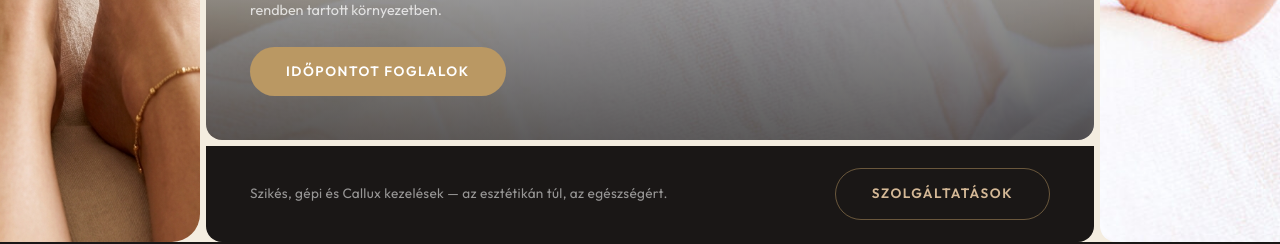
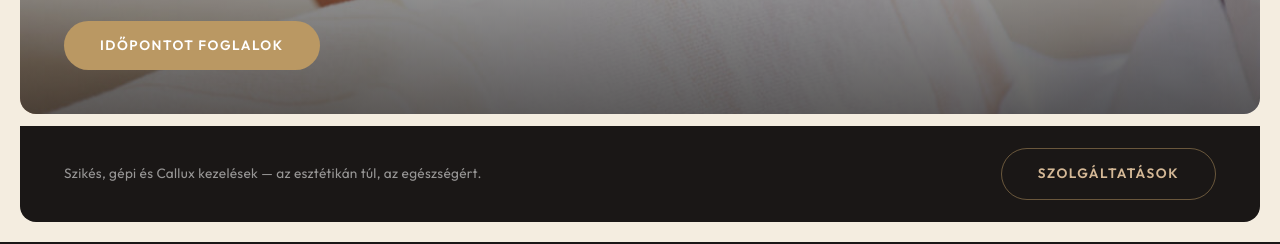
Before and after one commit to skillsharemot-cpu/moharos-brigi-pedi, a plain HTML site: page index.html in a window 1280 px wide. Shown: the part 558-802 px from the top of the page. Drawn offline with Linux system fonts and the light colour scheme.

Commit message:
Make hero section full width responsive

```diff
--- a/index.html
+++ b/index.html
@@ -157,39 +157,24 @@
 
         /* ─── Hero ───────────────────────────────────────────────────── */
         .hero {
-            padding-top: 72px;
+            padding: 80px 20px 20px 20px;
             min-height: 100vh;
-            display: grid;
-            grid-template-columns: 200px 1fr 180px;
-            grid-template-rows: 1fr auto;
-            gap: 6px;
+            display: flex;
+            flex-direction: column;
+            gap: 12px;
             background-color: var(--warm);
-        }
-
-        /* Left tall image */
-        .hero__img-left {
-            grid-column: 1;
-            grid-row: 1 / 3;
-            border-radius: 0 var(--radius-lg) var(--radius-lg) 0;
-            overflow: hidden;
-            /* TODO: replace with actual Brigi photo */
-            background-image: url('./images/service_01.png');
-            background-size: cover;
-            background-position: center;
         }
 
         /* Center large image with text overlay */
         .hero__center {
-            grid-column: 2;
-            grid-row: 1;
+            flex: 1;
             position: relative;
             border-radius: var(--radius-md);
             overflow: hidden;
             min-height: 520px;
-            /* TODO: replace with salon/pedicure hero photo */
             background-image: url('./Hero_kep/pedicures_2023-12-11-163018_uxqw.jpg');
             background-size: cover;
-            background-position: center top;
+            background-position: center 30%;
         }
 
         .hero__center-overlay {
@@ -234,8 +219,6 @@
 
         /* Bottom center text strip */
         .hero__text-strip {
-            grid-column: 2;
-            grid-row: 2;
             background-color: var(--dark);
             color: var(--white);
             padding: 22px 44px;
@@ -253,24 +236,7 @@
             max-width: 480px;
         }
 
-        /* Right column: two stacked images */
-        .hero__img-right {
-            grid-column: 3;
-            grid-row: 1 / 3;
-            display: flex;
-            flex-direction: column;
-            gap: 6px;
-        }
-
-        .hero__img-right-top {
-            flex: 1;
-            border-radius: var(--radius-md) 0 0 var(--radius-md);
-            overflow: hidden;
-            /* TODO: replace with nail/foot closeup photo */
-            background-image: url('./Hero_kep/pedicures_2023-12-11-163018_uxqw.jpg');
-            background-size: cover;
-            background-position: center;
-        }
+        /* Right column: removed */
 
         .hero__img-right-bottom {
             flex: 1.4;
@@ -970,8 +936,6 @@
 
     <!-- ─── HERO ───────────────────────────────────────────────── -->
     <section class="hero">
-        <div class="hero__img-left" role="img" aria-label="Pedikűr kezelés"></div>
-
         <div class="hero__center" role="img" aria-label="Ápolt lábak">
             <div class="hero__center-overlay"></div>
             <div class="hero__heading">
@@ -986,10 +950,6 @@
         <div class="hero__text-strip">
             <p>Szikés, gépi és Callux kezelések &mdash; az esztétikán túl, az egészségért.</p>
             <a href="#szolgaltatasok" class="btn btn-outline" style="white-space:nowrap; border-color:rgba(186,152,99,0.5); color:var(--gold-light);">Szolgáltatások</a>
-        </div>
-
-        <div class="hero__img-right">
-            <div class="hero__img-right-top" role="img" aria-label="Köröm részlet"></div>
         </div>
     </section>
 
```
